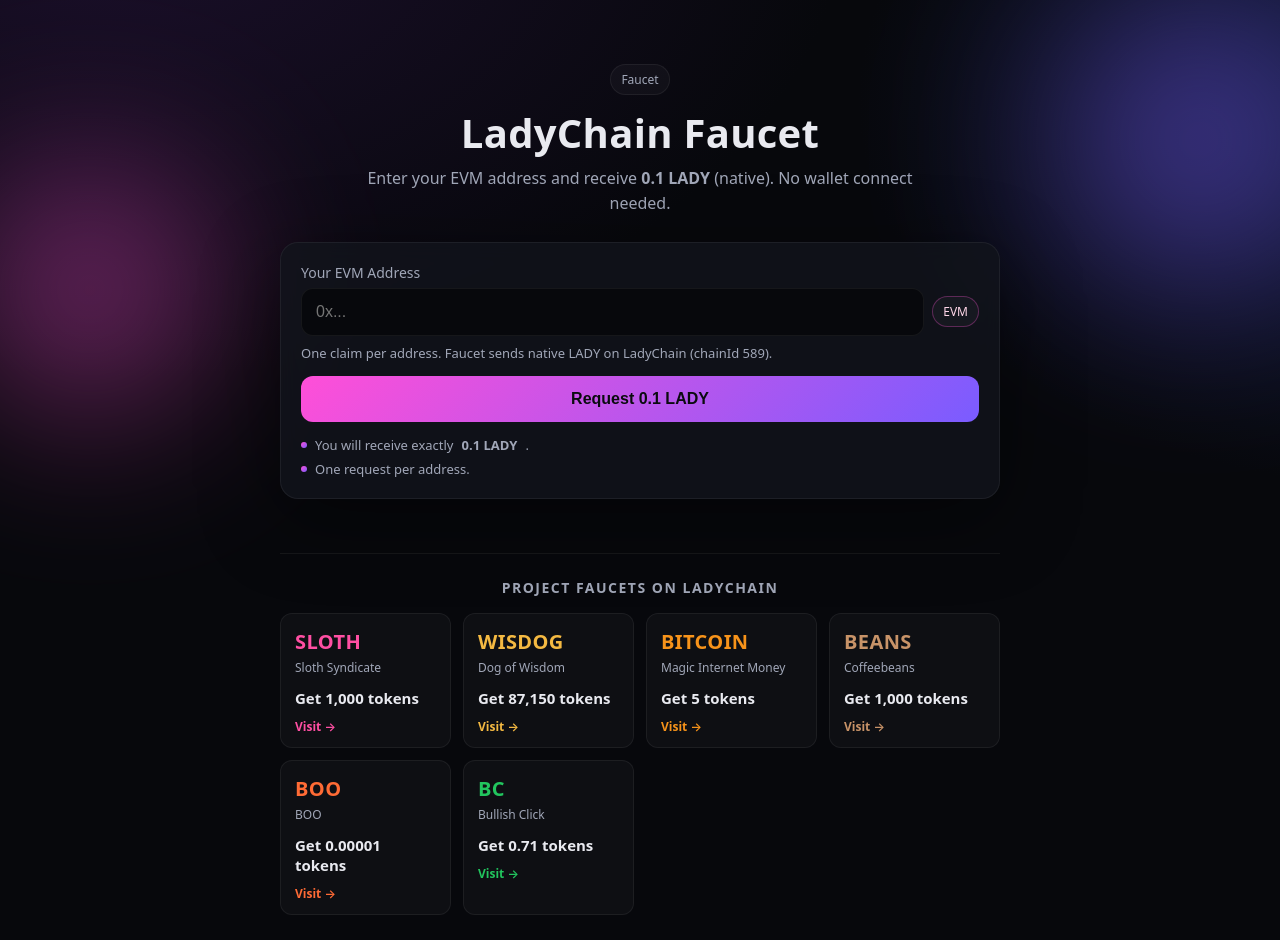
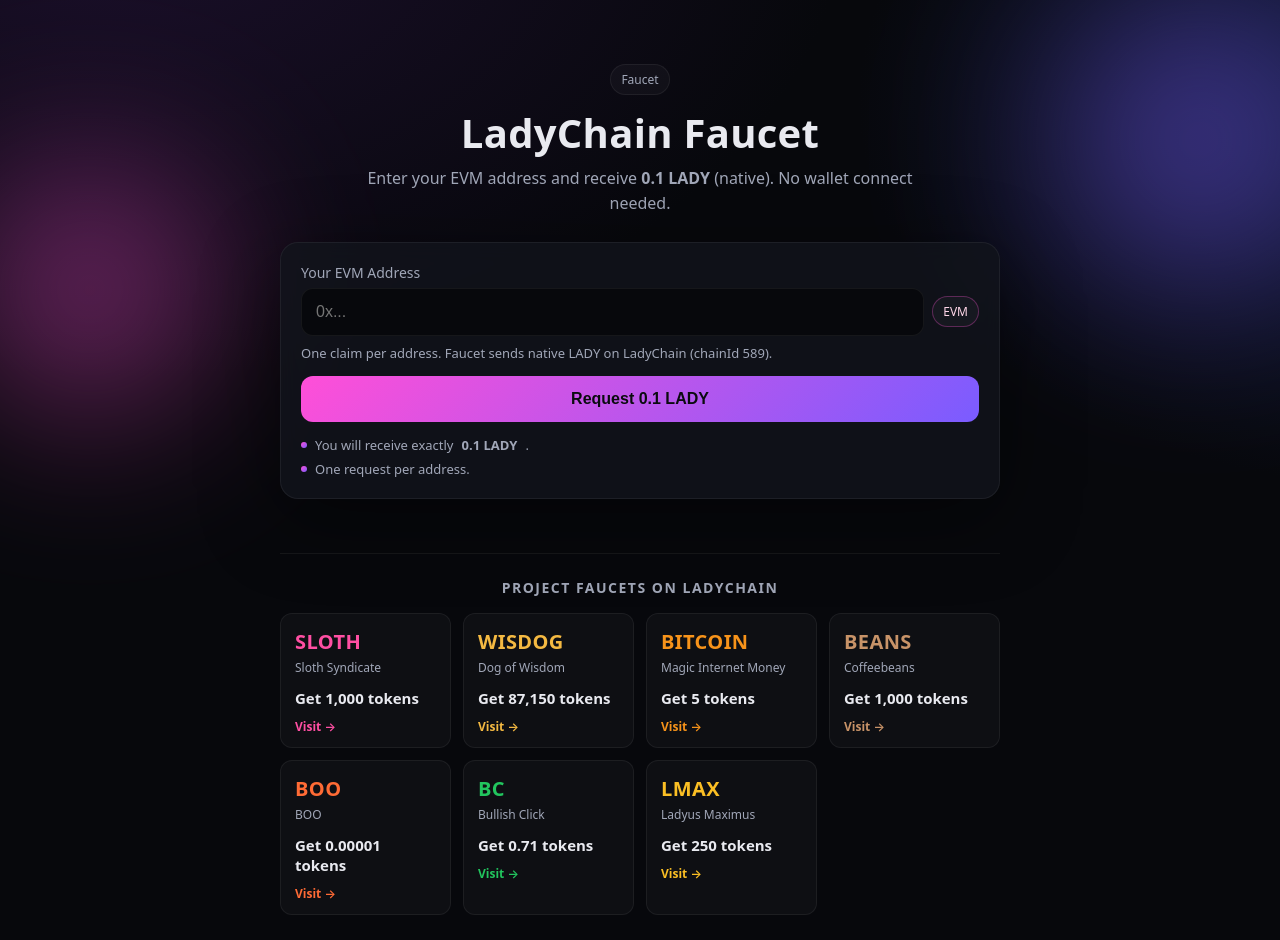
Before and after one commit to CoffeeBrewer/LadyFaucet, a React (Vite) app: page / in a window 1280 px wide. Shown: the top 940 px of the page. Built offline with nearby package versions, Linux system fonts and the light colour scheme.

Commit message:
Add LMAX to faucets hub

```diff
--- a/src/faucets.js
+++ b/src/faucets.js
@@ -53,4 +53,13 @@ export const faucets = [
     accent: "#22c55e",
     accent2: "#14532d",
   },
+  {
+    slug: "lmax",
+    ticker: "LMAX",
+    name: "Ladyus Maximus",
+    drip: "250",
+    url: "https://lmax.ladyfaucet.online",
+    accent: "#fbbf24",
+    accent2: "#5b21b6",
+  },
 ];
```
